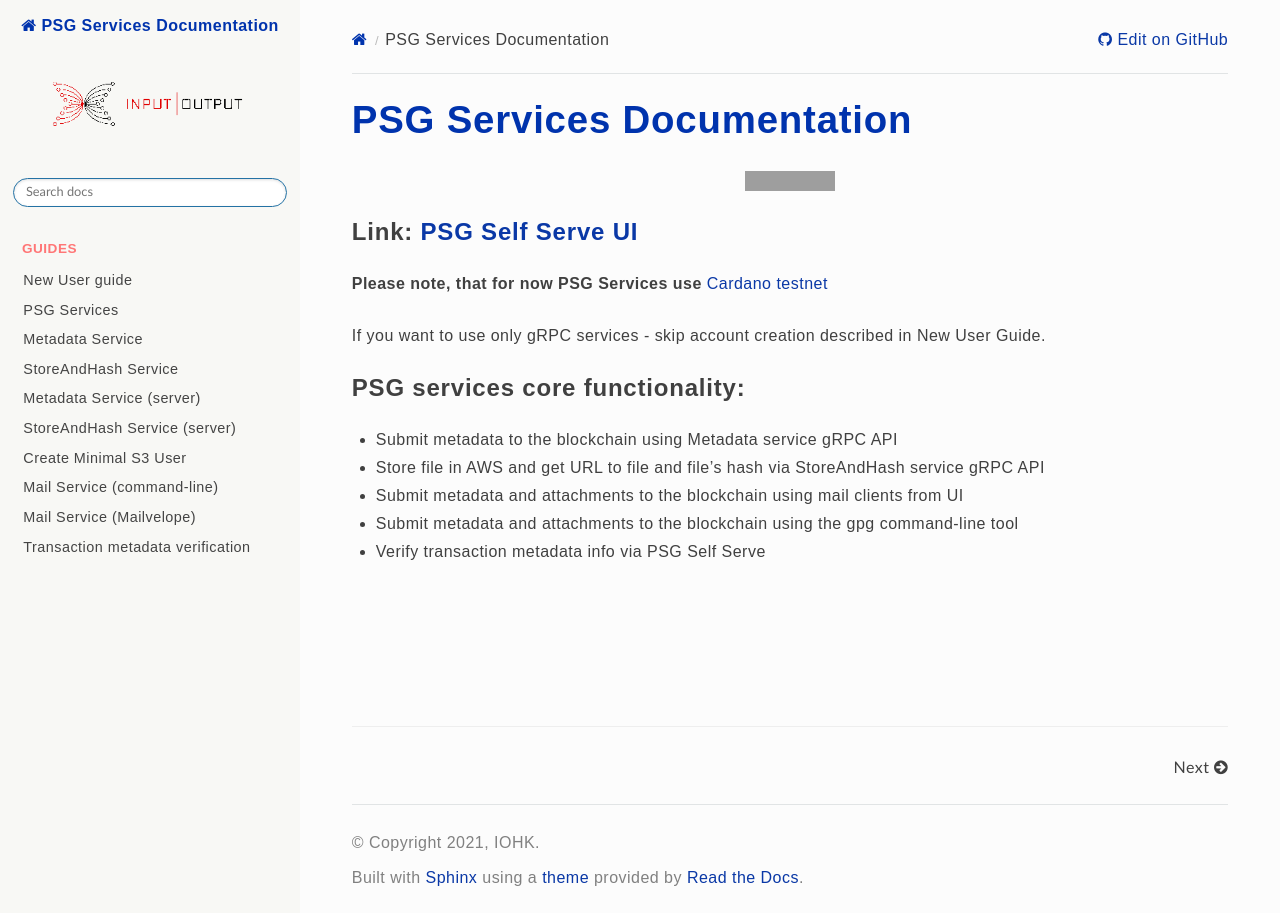
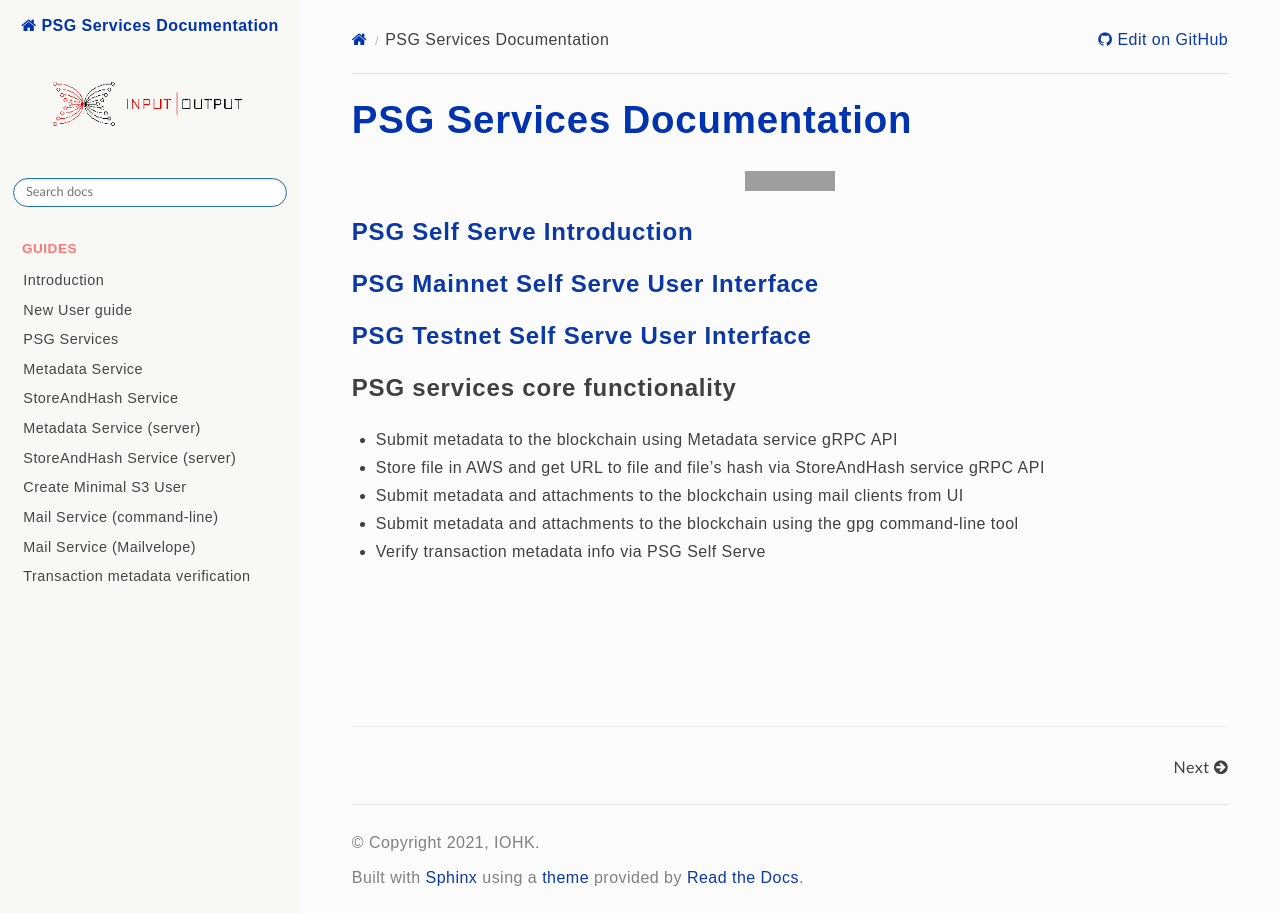
Before and after one commit to input-output-hk/PSG, a Sphinx documentation site: the page built from docs/source/index.rst, in a window 1280 px wide. Built offline with Sphinx 7.4.7 and the Read the Docs theme 2.0.0, drawn with Linux system fonts in a browser that asks for light colours; some web fonts are replaced; grey boxes are pictures that could not be loaded.

Commit message:
Add intro. Change the links to "final" versions Add references to testnet

```diff
--- a/docs/source/index.rst
+++ b/docs/source/index.rst
@@ -9,6 +9,7 @@
    :hidden:
 
 
+   Introduction <guides/intro.md>
    New User guide <guides/new_user_guide.md>
    PSG Services <guides/psg_services_grpc_guide.md>
    Metadata Service <guides/metadata_service_guide.md>
@@ -24,19 +25,24 @@
 .. raw:: html
 
    <p align="center">
-        <a href='https://psg-services-draft.readthedocs.io/en/latest/?badge=latest'>
-            <img src='https://readthedocs.org/projects/psg-services-draft/badge/?version=latest' alt='Documentation Status' />
+        <a href='https://psg-services.readthedocs.io/en/latest/?badge=latest'>
+            <img src='https://readthedocs.org/projects/psg-services/badge/?version=latest' alt='Documentation Status' />
         </a>
    </p>
 
-Link: `PSG Self Serve UI <https://prod.iog.services/>`_
+`PSG Self Serve Introduction <guides/intro.md>`_
 #######################################################
 
-**Please note, that for now PSG Services use** `Cardano testnet <https://developers.cardano.org/en/testnets/cardano/overview/>`_
 
-If you want to use only gRPC services - skip account creation described in New User Guide.
+`PSG Mainnet Self Serve User Interface <https://psg.iog.services/>`_
+#######################################################
 
-PSG services core functionality:
+
+`PSG Testnet Self Serve User Interface <https://psg-testnet.iog.services/>`_
+#######################################################
+
+
+PSG services core functionality
 ################################
 
 * Submit metadata to the blockchain using Metadata service gRPC API
```
Also changed, not shown: docs/source/guides/intro.md (added, +31 -0 lines), docs/source/guides/mail_service_guide_ui.md (+4 -4 lines), docs/source/guides/mail_service_metadata_check.md (+2 -2 lines), docs/source/guides/new_user_guide.md (+3 -3 lines), docs/source/guides/psg_services_grpc_guide.md (+6 -4 lines).
